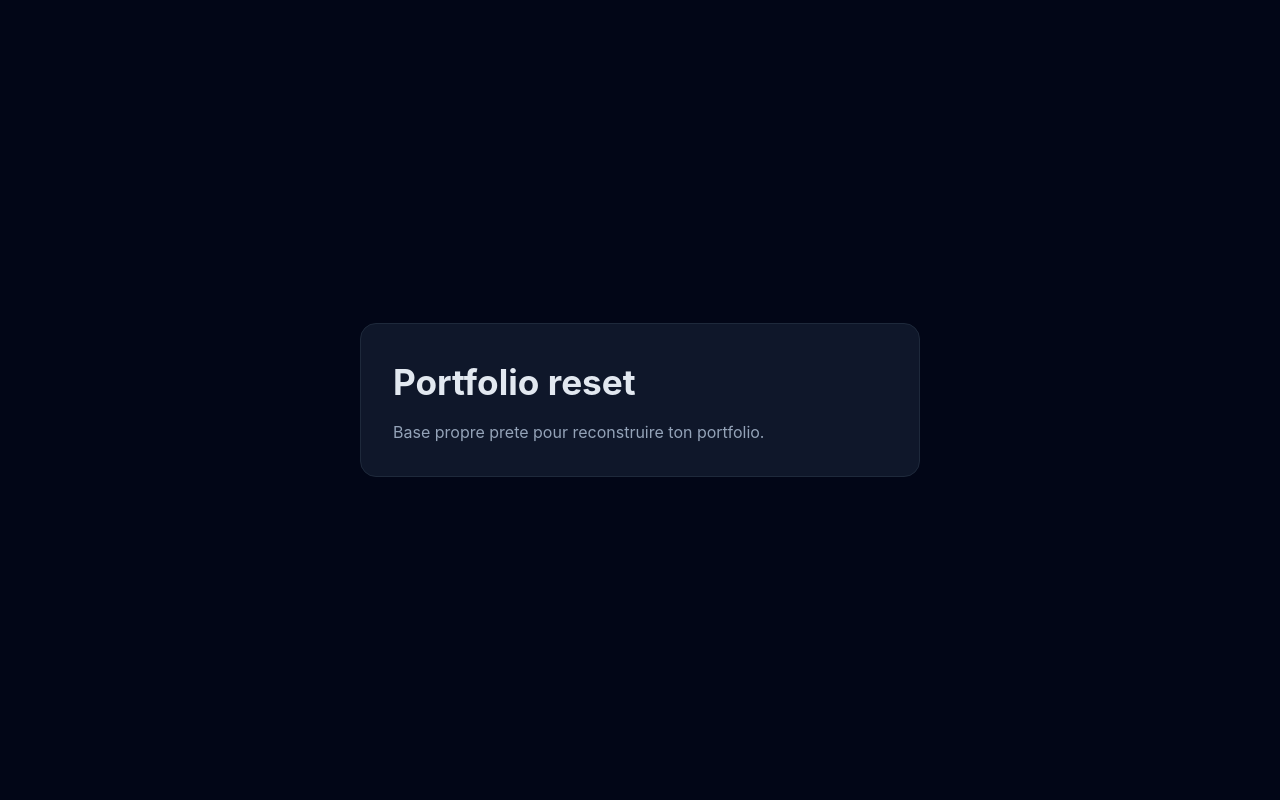
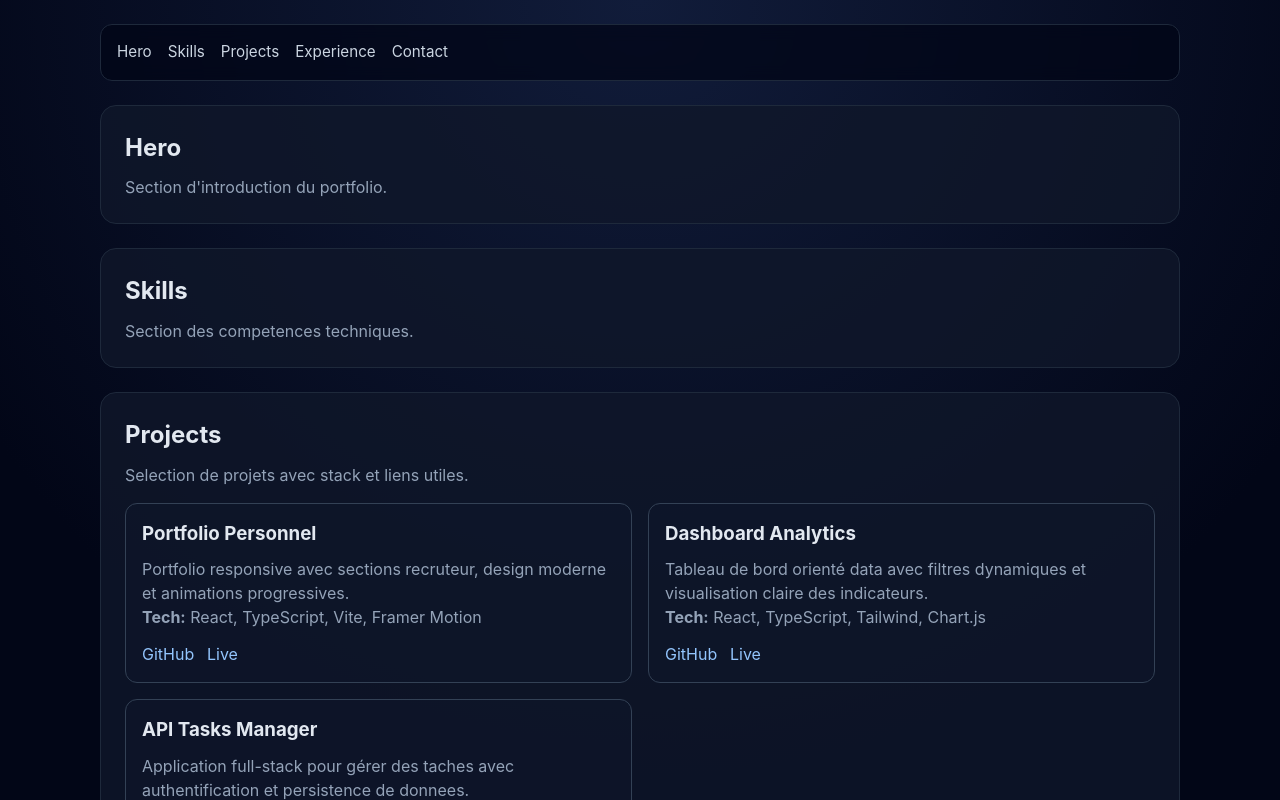
Before and after one commit to SteveRothier/Portfolio, a React (Vite) app: page / in a window 1280 px wide. Shown: the top 800 px of the page. Built offline with nearby package versions, Linux system fonts and the light colour scheme.

Commit message:
Création des sections

```diff
--- a/src/App.tsx
+++ b/src/App.tsx
@@ -1,10 +1,27 @@
+import Contact from './components/Contact'
+import Experience from './components/Experience'
+import Hero from './components/Hero'
+import Projects from './components/Projects'
+import Skills from './components/Skills'
+
 export default function App() {
   return (
     <main className="app">
-      <section className="reset-card">
-        <h1>Portfolio reset</h1>
-        <p>Base propre prete pour reconstruire ton portfolio.</p>
-      </section>
+      <header className="topbar">
+        <a href="#hero">Hero</a>
+        <a href="#skills">Skills</a>
+        <a href="#projects">Projects</a>
+        <a href="#experience">Experience</a>
+        <a href="#contact">Contact</a>
+      </header>
+
+      <div className="page-container">
+        <Hero />
+        <Skills />
+        <Projects />
+        <Experience />
+        <Contact />
+      </div>
     </main>
   )
 }
--- a/src/components/Projects.tsx
+++ b/src/components/Projects.tsx
@@ -1,8 +1,29 @@
+import { projects } from '../data/projects'
+
 export default function Projects() {
   return (
     <section id="projects">
       <h2>Projects</h2>
-      <p>Section des projets realises.</p>
+      <p>Selection de projets avec stack et liens utiles.</p>
+      <div className="projects-grid">
+        {projects.map((project) => (
+          <article className="project-card" key={project.title}>
+            <h3>{project.title}</h3>
+            <p>{project.description}</p>
+            <p>
+              <strong>Tech:</strong> {project.technologies.join(', ')}
+            </p>
+            <div className="project-links">
+              <a href={project.githubUrl} target="_blank" rel="noreferrer">
+                GitHub
+              </a>
+              <a href={project.liveUrl} target="_blank" rel="noreferrer">
+                Live
+              </a>
+            </div>
+          </article>
+        ))}
+      </div>
     </section>
   )
 }
--- a/src/data/projects.ts
+++ b/src/data/projects.ts
@@ -7,4 +7,29 @@ export type Project = {
   imageUrl?: string
 }
 
-export const projects: Project[] = []
+export const projects: Project[] = [
+  {
+    title: 'Portfolio Personnel',
+    description:
+      'Portfolio responsive avec sections recruteur, design moderne et animations progressives.',
+    technologies: ['React', 'TypeScript', 'Vite', 'Framer Motion'],
+    githubUrl: 'https://github.com/ton-profil/portfolio',
+    liveUrl: 'https://portfolio-demo.vercel.app',
+  },
+  {
+    title: 'Dashboard Analytics',
+    description:
+      'Tableau de bord orienté data avec filtres dynamiques et visualisation claire des indicateurs.',
+    technologies: ['React', 'TypeScript', 'Tailwind', 'Chart.js'],
+    githubUrl: 'https://github.com/ton-profil/dashboard-analytics',
+    liveUrl: 'https://dashboard-demo.vercel.app',
+  },
+  {
+    title: 'API Tasks Manager',
+    description:
+      'Application full-stack pour gérer des taches avec authentification et persistence de donnees.',
+    technologies: ['React', 'Node.js', 'Express', 'PostgreSQL'],
+    githubUrl: 'https://github.com/ton-profil/tasks-manager',
+    liveUrl: 'https://tasks-demo.vercel.app',
+  },
+]
--- a/src/index.css
+++ b/src/index.css
@@ -19,6 +19,7 @@
 body {
   margin: 0;
   min-height: 100vh;
+  background: radial-gradient(circle at top, #111c3a, #020617 55%);
 }
 
 #root {
@@ -27,25 +28,95 @@ body {
 
 .app {
   min-height: 100vh;
-  display: grid;
-  place-items: center;
-  padding: 2rem;
+  padding: 1.5rem;
 }
 
-.reset-card {
-  width: min(560px, 100%);
-  background: #0f172a;
+.topbar {
+  position: sticky;
+  top: 0;
+  z-index: 10;
+  width: min(1080px, 100%);
+  margin: 0 auto;
+  padding: 1rem;
+  display: flex;
+  gap: 1rem;
+  flex-wrap: wrap;
+  background: rgba(2, 6, 23, 0.75);
+  backdrop-filter: blur(8px);
+  border: 1px solid #1e293b;
+  border-radius: 12px;
+}
+
+.topbar a {
+  color: #cbd5e1;
+  text-decoration: none;
+  font-size: 0.95rem;
+}
+
+.topbar a:hover {
+  color: #a78bfa;
+}
+
+.page-container {
+  width: min(1080px, 100%);
+  margin: 1.5rem auto 3rem;
+  display: grid;
+  gap: 1.5rem;
+}
+
+.page-container section {
+  scroll-margin-top: 6.5rem;
+  background: rgba(15, 23, 42, 0.8);
   border: 1px solid #1e293b;
   border-radius: 16px;
-  padding: 2rem;
+  padding: 1.5rem;
 }
 
-.reset-card h1 {
-  margin: 0 0 0.75rem;
-  font-size: clamp(1.5rem, 4vw, 2.2rem);
+.page-container h1,
+.page-container h2,
+.page-container h3 {
+  margin: 0 0 0.6rem;
 }
 
-.reset-card p {
+.page-container p {
   margin: 0;
   color: #94a3b8;
 }
+
+.projects-grid {
+  margin-top: 1rem;
+  display: grid;
+  gap: 1rem;
+}
+
+.project-card {
+  border: 1px solid #334155;
+  border-radius: 12px;
+  padding: 1rem;
+  background: rgba(15, 23, 42, 0.5);
+}
+
+.project-links {
+  margin-top: 0.8rem;
+  display: flex;
+  gap: 0.8rem;
+}
+
+.project-links a {
+  color: #93c5fd;
+  text-decoration: none;
+}
+
+.project-links a:hover {
+  color: #a78bfa;
+}
+
+html {
+  scroll-behavior: smooth;
+}
+
+@media (min-width: 760px) {
+  .projects-grid {
+    grid-template-columns: repeat(2, minmax(0, 1fr));
+  }
+}
```
